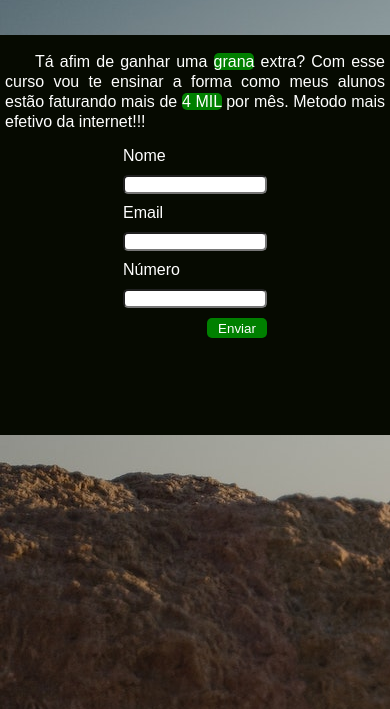
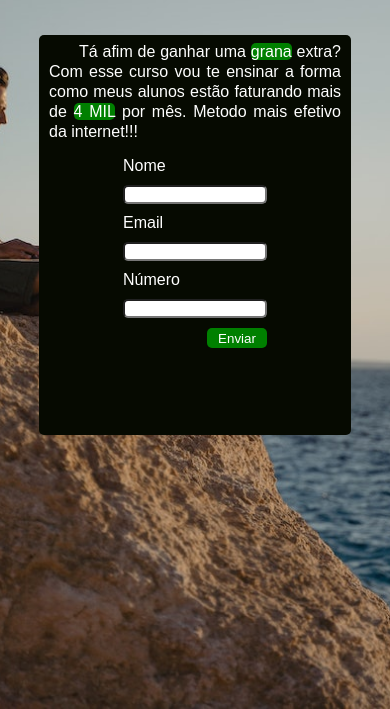
Before and after one commit to thallyssoares/ProjetoFormPage, a plain HTML site: page index.html in a window 390 px wide. Shown: the part 135-844 px from the top of the page. Drawn offline with Linux system fonts and the light colour scheme.

Commit message:
configuração de responsividade da página

```diff
--- a/style.css
+++ b/style.css
@@ -4,7 +4,12 @@
 }
 
 body{
+    min-height: 100%;
     background-image: url(imagens/bckgroundimg-g.jpg);
+    background-size: cover; /*faz com que a img cubra a tela td*/
+    background-repeat: no-repeat;
+    background-position: center center;
+    background-attachment: fixed;
     color: white;
     font-family: Arial, Helvetica, sans-serif;
     display: flex;
@@ -80,3 +85,35 @@ p > a {
     border: none;
     border-radius: 5px;
 }
+
+@media (max-width: 600px){
+    body{
+        min-height: 100%;
+        background-image: url(imagens/bckgroundimg-p.jpg);
+        background-size: cover;
+        background-repeat: no-repeat;
+        background-position: center center;
+        background-attachment: fixed;
+        /*configuração para deixar a img correta em qualquer tamanho de tela*/
+    }
+    #container {
+        width: 80%;
+        margin: 30 px 30 px;
+    }
+}
+
+@media (max-width: 800px){
+    body{
+        min-height: 100%;
+        background-image: url(imagens/bckgroundimg-m.jpg);
+        background-size: cover;
+        background-repeat: no-repeat;
+        background-position: center center;
+        background-attachment: fixed;
+    }
+
+    #container{
+        width: 80%;
+        margin: 30 px 30 px;
+    }
+}
```
